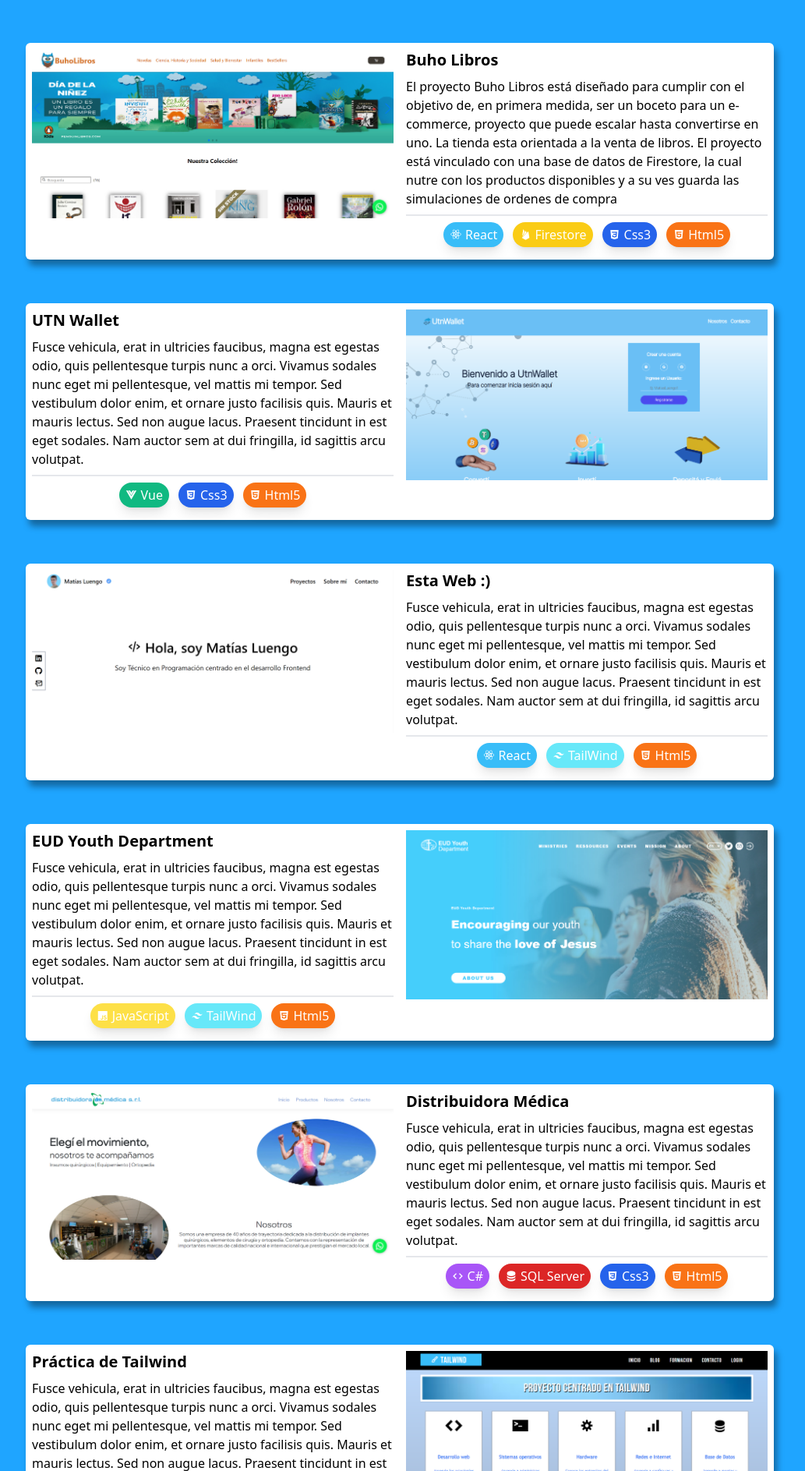
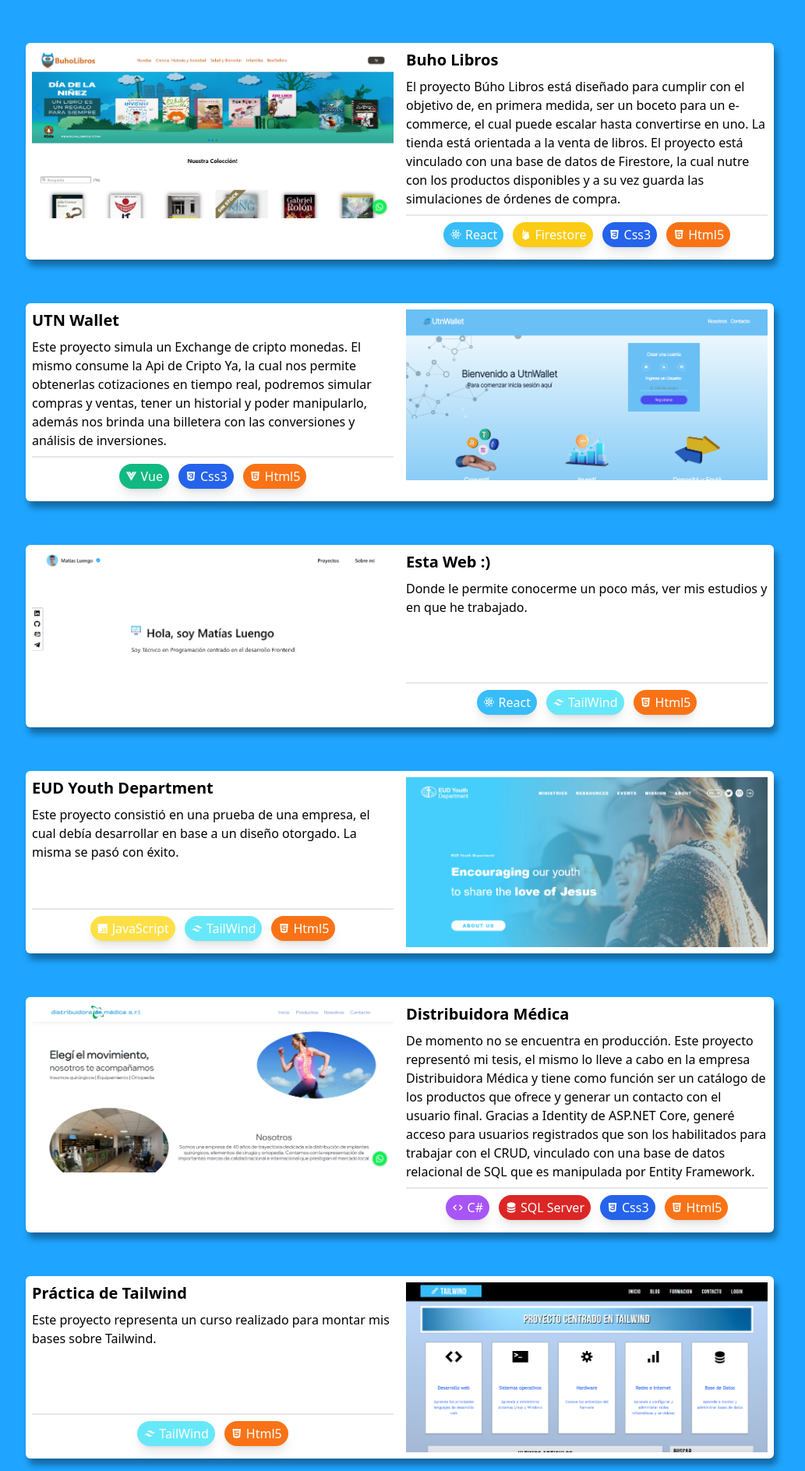
Before and after one commit to MatiasLuengo/Portfolio, a React (Vite) app: page / in a window 1280 px wide. Shown: the part 993-2880 px from the top of the page at 78% size, without its empty margins (127-1160 px from the left). Built offline with nearby package versions, Linux system fonts and the light colour scheme.

Commit message:
Styles settings

```diff
--- a/src/components/About.jsx
+++ b/src/components/About.jsx
@@ -1,9 +1,10 @@
+import curriculum from '../assets/Matias_Francisco_Luengo.pdf';
 export const About = ({}) => {
     return (<>
-        <a className=" block relative -top-36 xsm:-top-20 invisible" id="sobre_mi"></a>
+        <a className=" block relative -top-36 sm:-top-20 invisible" id="sobre_mi"></a>
         <section className="text-center py-8 mx-16">
             <h1  className='text-5xl font-semibold'>Sobre mí</h1>
-            <h2 className='text-2xl mb-20 lg:w-3/4 lg:mx-auto'>Aquí puedes conocer un poco más de mí, mis estudios y las herramientas con las que estoy familiarizado</h2>
+            <h2 className='text-2xl mb-20 lg:w-3/4 lg:mx-auto mt-4 sm:mt-0'>Aquí puedes conocer un poco más de mí, mis estudios y las herramientas con las que estoy familiarizado</h2>
             <div className="flex flex-col lg:flex-row gap-20">
                 <article className="lg:w-1/2">
                     <p className="text-2xl font-bold mb-6">Presentación 👋</p>
@@ -12,7 +13,7 @@
                         <br/><br/>Estoy abierto a oportunidades de trabajo donde pueda contribuir a la empresa y potenciar mis conocimientos.
                         <br/><br/>Soy una persona dinámica y confiable 🤗.
                     </p>
-                    <a className="text-white bg-gradient-to-br from-purple-600 to-blue-500 hover:bg-gradient-to-bl focus:ring-4 focus:outline-none focus:ring-blue-300 dark:focus:ring-blue-800 font-medium rounded-lg text-sm px-5 py-2.5 text-center mr-2 mb-2" href="../src/assets/Matias_Francisco_Luengo.pdf" download="Matias_Francisco_Luengo.pdf">Descargar CV</a>
+                    <a className="text-white bg-gradient-to-br from-purple-600 to-blue-500 hover:bg-gradient-to-bl focus:ring-4 focus:outline-none focus:ring-blue-300 dark:focus:ring-blue-800 font-medium rounded-lg text-sm px-5 py-2.5 text-center mr-2 mb-2" href={curriculum} download="Matias_Francisco_Luengo.pdf">Descargar CV</a>
                 </article>
                 <article className="lg:w-1/2">
                     <p className="text-2xl font-bold mb-6">Herramientas 📎</p>
--- a/src/components/Proyects.jsx
+++ b/src/components/Proyects.jsx
@@ -25,13 +25,13 @@
         <div className='bg-central-blue'>
                     <section className="text-center py-8 mx-16">
                         <h1  className='text-5xl font-semibold text-white'>Mis Proyectos 📂</h1>
-                        <h2 className='text-2xl mb-14 text-white'>Aquí podrá ver algunos de mis proyectos personales y encargados</h2>
+                        <h2 className='text-2xl mb-14 text-white mt-4 sm:mt-0'>Aquí podrá ver algunos de mis proyectos personales y encargados</h2>
 
                         <Proyect
                         img={imgBuhoLibros}
                         imgAlt="Web Buho Libros"
                         title="Buho Libros"
-                        description={`El proyecto Buho Libros está diseñado para cumplir con el objetivo de, en primera medida, ser un boceto para un e-commerce, proyecto que puede escalar hasta convertirse en uno. La tienda esta orientada a la venta de libros.\nEl proyecto está vinculado con una base de datos de Firestore, la cual nutre con los productos disponibles y a su ves guarda las simulaciones de ordenes de compra`}
+                        description="El proyecto Búho Libros está diseñado para cumplir con el objetivo de, en primera medida, ser un boceto para un e-commerce, el cual puede escalar hasta convertirse en uno. La tienda está orientada a la venta de libros. El proyecto está vinculado con una base de datos de Firestore, la cual nutre con los productos disponibles y a su vez guarda las simulaciones de órdenes de compra."
                         url="https://buho-libros.vercel.app/"
                         utilities={[react, firestore, css3, html5]}
                         orderImg="lg:order-first"/>
@@ -40,7 +40,7 @@
                         img={imgUtnWallet}
                         imgAlt="Web Utn Wallet"
                         title="UTN Wallet"
-                        description="Fusce vehicula, erat in ultricies faucibus, magna est egestas odio, quis pellentesque turpis nunc a orci. Vivamus sodales nunc eget mi pellentesque, vel mattis mi tempor. Sed vestibulum dolor enim, et ornare justo facilisis quis. Mauris et mauris lectus. Sed non augue lacus. Praesent tincidunt in est eget sodales. Nam auctor sem at dui fringilla, id sagittis arcu volutpat."
+                        description="Este proyecto simula un Exchange de cripto monedas. El mismo consume la Api de Cripto Ya, la cual nos permite obtenerlas cotizaciones en tiempo real, podremos simular compras y ventas, tener un historial y poder manipularlo, además nos brinda una billetera con las conversiones y análisis de inversiones."
                         url="https://utnwallet-exchange.vercel.app/"
                         utilities={[vue, css3, html5]}
                         orderImg="lg:order-last"/>
@@ -49,7 +49,7 @@
                         img={imgMatiasLuengo}
                         imgAlt="Web Matías Luengo"
                         title="Esta Web :)"
-                        description="Fusce vehicula, erat in ultricies faucibus, magna est egestas odio, quis pellentesque turpis nunc a orci. Vivamus sodales nunc eget mi pellentesque, vel mattis mi tempor. Sed vestibulum dolor enim, et ornare justo facilisis quis. Mauris et mauris lectus. Sed non augue lacus. Praesent tincidunt in est eget sodales. Nam auctor sem at dui fringilla, id sagittis arcu volutpat."
+                        description="Donde le permite conocerme un poco más, ver mis estudios y en que he trabajado."
                         url="#"
                         utilities={[react, tailwind, html5]}
                         orderImg="lg:order-first"/>
@@ -58,7 +58,7 @@
                         img={imgEud}
                         imgAlt="Web EUD Youth Department"
                         title="EUD Youth Department"
-                        description="Fusce vehicula, erat in ultricies faucibus, magna est egestas odio, quis pellentesque turpis nunc a orci. Vivamus sodales nunc eget mi pellentesque, vel mattis mi tempor. Sed vestibulum dolor enim, et ornare justo facilisis quis. Mauris et mauris lectus. Sed non augue lacus. Praesent tincidunt in est eget sodales. Nam auctor sem at dui fringilla, id sagittis arcu volutpat."
+                        description="Este proyecto consistió en una prueba de una empresa, el cual debía desarrollar en base a un diseño otorgado. La misma se pasó con éxito."
                         url="https://luengomatias-eudyouth-tailwindproject.netlify.app/"
                         utilities={[javaScript, tailwind, html5]}
                         orderImg="lg:order-last"/>
@@ -67,7 +67,7 @@
                         img={imgDM}
                         imgAlt="Web Distribuidora Médica"
                         title="Distribuidora Médica"
-                        description="Fusce vehicula, erat in ultricies faucibus, magna est egestas odio, quis pellentesque turpis nunc a orci. Vivamus sodales nunc eget mi pellentesque, vel mattis mi tempor. Sed vestibulum dolor enim, et ornare justo facilisis quis. Mauris et mauris lectus. Sed non augue lacus. Praesent tincidunt in est eget sodales. Nam auctor sem at dui fringilla, id sagittis arcu volutpat."
+                        description="De momento no se encuentra en producción. Este proyecto representó mi tesis, el mismo lo lleve a cabo en la empresa Distribuidora Médica y tiene como función ser un catálogo de los productos que ofrece y generar un contacto con el usuario final. Gracias a Identity de ASP.NET Core, generé acceso para usuarios registrados que son los habilitados para trabajar con el CRUD, vinculado con una base de datos relacional de SQL que es manipulada por Entity Framework."
                         url="https://github.com/MatiasLuengo/DistribuidoraMedica-PPS"
                         utilities={[cSharp, sql, css3, html5]}
                         orderImg="lg:order-first"/>
@@ -76,7 +76,7 @@
                         img={imgTailwind}
                         imgAlt="Web Tailwind Practice"
                         title="Práctica de Tailwind"
-                        description="Fusce vehicula, erat in ultricies faucibus, magna est egestas odio, quis pellentesque turpis nunc a orci. Vivamus sodales nunc eget mi pellentesque, vel mattis mi tempor. Sed vestibulum dolor enim, et ornare justo facilisis quis. Mauris et mauris lectus. Sed non augue lacus. Praesent tincidunt in est eget sodales. Nam auctor sem at dui fringilla, id sagittis arcu volutpat."
+                        description="Este proyecto representa un curso realizado para montar mis bases sobre Tailwind."
                         url="https://tailwindcss-web.netlify.app/"
                         utilities={[tailwind, html5]}
                         orderImg="lg:order-last"/>
@@ -85,7 +85,7 @@
                         img={imgBlogDeCafe}
                         imgAlt="Web Blog de Café"
                         title="Blog de Café (Práctica)"
-                        description="Fusce vehicula, erat in ultricies faucibus, magna est egestas odio, quis pellentesque turpis nunc a orci. Vivamus sodales nunc eget mi pellentesque, vel mattis mi tempor. Sed vestibulum dolor enim, et ornare justo facilisis quis. Mauris et mauris lectus. Sed non augue lacus. Praesent tincidunt in est eget sodales. Nam auctor sem at dui fringilla, id sagittis arcu volutpat."
+                        description="Mis inicios en la programación."
                         url="https://matiasluengo-blogdecafe.netlify.app/"
                         utilities={[css3, html5]}
                         orderImg="lg:order-first"/>
```
Also changed, not shown: src/assets/imgMatiasLuengo.png.
